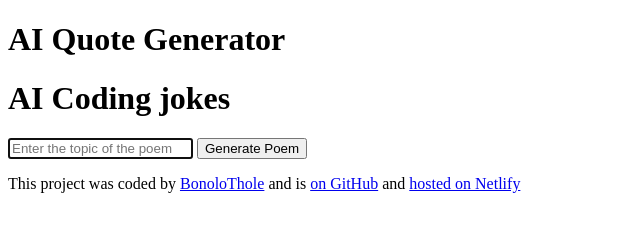
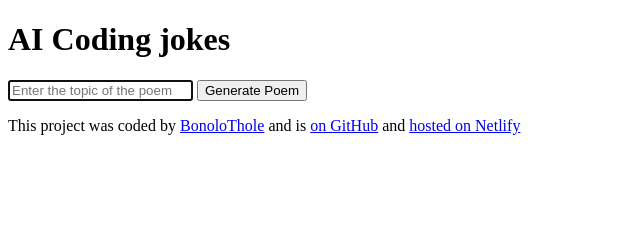
Before and after one commit to BonoloThole/AI-coding-jokes, a plain HTML site: page index.html in a window 1280 px wide. Shown: the whole page, without its empty margins (0-640 px from the left). Drawn offline with Linux system fonts and the light colour scheme.

Commit message:
Update index.html

```diff
--- a/index.html
+++ b/index.html
@@ -6,9 +6,6 @@
     <link href="styles.css" rel="stylesheet" type="styles.css" />
   </head>
   <body>
-     <header>
-      <h1>AI Quote Generator</h1>
-
  <header>
       <h1>AI Coding jokes</h1>
     </header>
```
